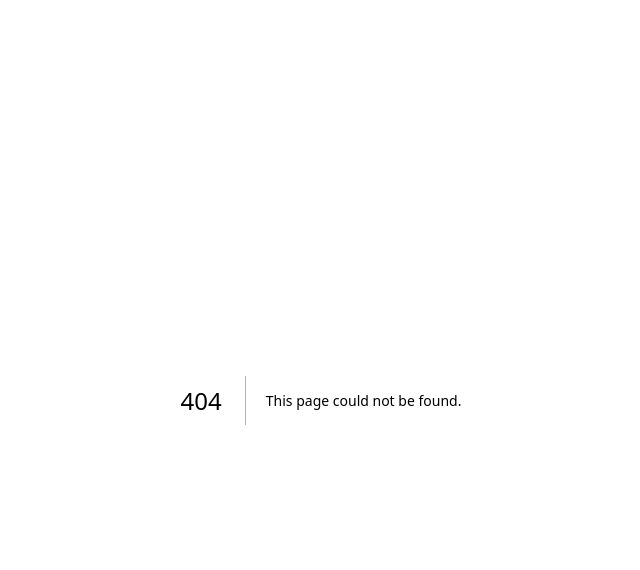
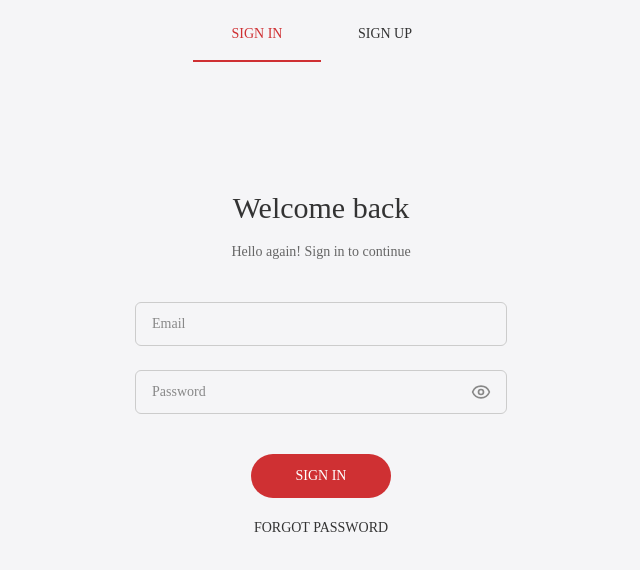
Before and after one commit to XmasFoxy/cv-builder-frontend, a Next.js app: page /login in a window 1280 px wide. Before the commit this address had no page. Shown: the top 570 px of the page, without its empty margins (319-959 px from the left). Built offline with nearby package versions, Linux system fonts and the light colour scheme.

Commit message:
feat: implement login page

```diff
--- /dev/null
+++ b/src/app/login/page.tsx
@@ -0,0 +1,121 @@
+
+"use client";
+
+import { useState } from "react";
+import Link from "next/link";
+import { Eye, EyeOff } from "lucide-react";
+
+export default function LoginPage() {
+  const [showPassword, setShowPassword] = useState(false);
+
+  function handleSubmit(event: React.FormEvent<HTMLFormElement>) {
+    event.preventDefault();
+
+    // Подключим GraphQL-авторизацию на следующем этапе.
+  }
+
+  return (
+    <main className="min-h-screen bg-[#f5f5f7] text-[#333333] dark:bg-[#2d2d2d] dark:text-white">
+      {/* Вкладки авторизации */}
+      <nav className="flex justify-center pt-6 text-sm font-medium">
+        <Link
+          href="/login"
+          aria-current="page"
+          className="w-32 border-b-2 border-[#cf3033] pb-4 text-center text-[#cf3033]"
+        >
+          SIGN IN
+        </Link>
+
+        <Link
+          href="/signup"
+          className="w-32 pb-4 text-center transition-colors hover:text-[#cf3033]"
+        >
+          SIGN UP
+        </Link>
+      </nav>
+
+      {/* Основная форма */}
+      <section className="mx-auto mt-24 w-full max-w-[420px] px-6 sm:mt-32">
+        <h1 className="text-center text-3xl font-normal">
+          Welcome back
+        </h1>
+
+        <p className="mt-4 text-center text-sm text-[#666666] dark:text-[#cccccc]">
+          Hello again! Sign in to continue
+        </p>
+
+        <form
+          onSubmit={handleSubmit}
+          className="mt-10 flex flex-col gap-6"
+        >
+          {/* Email */}
+          <div>
+            <label htmlFor="email" className="sr-only">
+              Email
+            </label>
+
+            <input
+              id="email"
+              name="email"
+              type="email"
+              placeholder="Email"
+              autoComplete="email"
+              required
+              className="h-11 w-full rounded-sm border border-[#cccccc] bg-transparent px-4 text-sm outline-none transition-colors placeholder:text-[#888888] focus:border-[#cf3033] dark:border-[#666666] dark:placeholder:text-[#aaaaaa]"
+            />
+          </div>
+
+          {/* Password */}
+          <div className="relative">
+            <label htmlFor="password" className="sr-only">
+              Password
+            </label>
+
+            <input
+              id="password"
+              name="password"
+              type={showPassword ? "text" : "password"}
+              placeholder="Password"
+              autoComplete="current-password"
+              required
+              className="h-11 w-full rounded-sm border border-[#cccccc] bg-transparent px-4 pr-12 text-sm outline-none transition-colors placeholder:text-[#888888] focus:border-[#cf3033] dark:border-[#666666] dark:placeholder:text-[#aaaaaa]"
+            />
+
+            <button
+              type="button"
+              aria-label={
+                showPassword ? "Hide password" : "Show password"
+              }
+              aria-pressed={showPassword}
+              onClick={() => setShowPassword((prev) => !prev)}
+              className="absolute inset-y-0 right-4 flex items-center text-[#888888] transition-colors hover:text-[#cf3033]"
+            >
+              {showPassword ? (
+                <EyeOff size={20} />
+              ) : (
+                <Eye size={20} />
+              )}
+            </button>
+          </div>
+
+          {/* Действия */}
+          <div className="mt-4 flex flex-col items-center gap-5">
+            <button
+              type="submit"
+              className="h-11 min-w-[140px] rounded-full bg-[#cf3033] px-8 text-sm font-medium text-white transition-colors hover:bg-[#b9292c] focus-visible:outline-2 focus-visible:outline-offset-2 focus-visible:outline-[#cf3033]"
+            >
+              SIGN IN
+            </button>
+
+            <Link
+              href="/forgot-password"
+              className="text-sm transition-colors hover:text-[#cf3033]"
+            >
+              FORGOT PASSWORD
+            </Link>
+          </div>
+        </form>
+      </section>
+    </main>
+  );
+}
```
